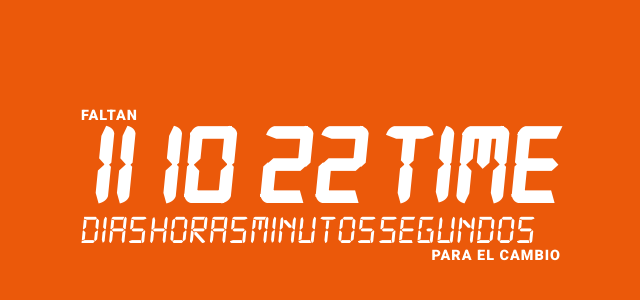
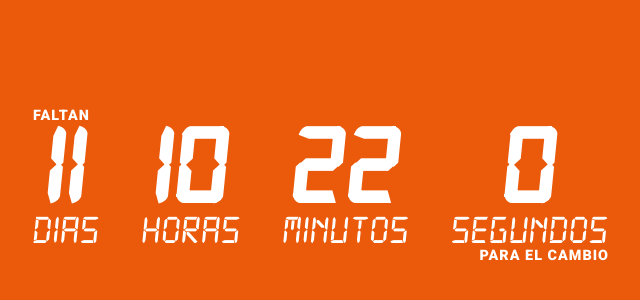
Before and after one commit to juanqui-art/coutdown, a plain HTML site: page index.html in a window 1280 px wide. Shown: the part 214-514 px from the top of the page, without its empty margins (319-959 px from the left). Drawn offline with Linux system fonts and the light colour scheme.

Commit message:
cambiado el width
cambiado el width del container seccion

```diff
--- a/css/style.css
+++ b/css/style.css
@@ -37,7 +37,7 @@ html {
 
 .container-section {
   padding: 0 2rem;
-  width: 30rem;
+  width: 36rem;
   height: 12rem;
   display: flex;
   flex-direction: column;
--- a/js/main.js
+++ b/js/main.js
@@ -11,11 +11,11 @@ const countdown = () => {
   const textDay = Math.floor(gap / day);
   const textHour = Math.floor((gap % day) / hour)
   const textMinute = Math.floor((gap % hour) / minute)
-  // const textSecond = Math.floor((gap % minute) / second)
+  const textSecond = Math.floor((gap % minute) / second)
   document.querySelector(".day").innerText = textDay
   document.querySelector(".hour").innerText = textHour
   document.querySelector(".minute").innerText = textMinute
-  // document.querySelector(".second").innerText = textSecond
+  document.querySelector(".second").innerText = textSecond
 
   if (textDay === 1) {
     document.getElementById("days").innerHTML = 'Dia';
```
